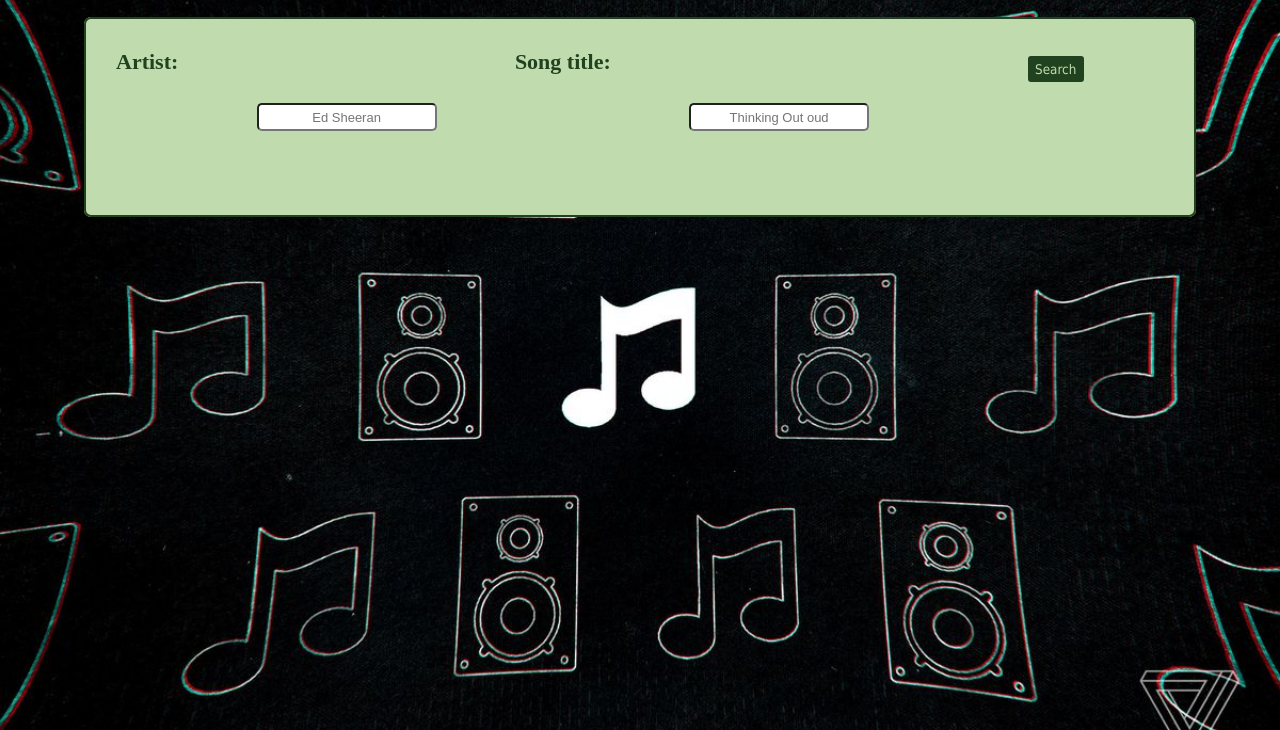
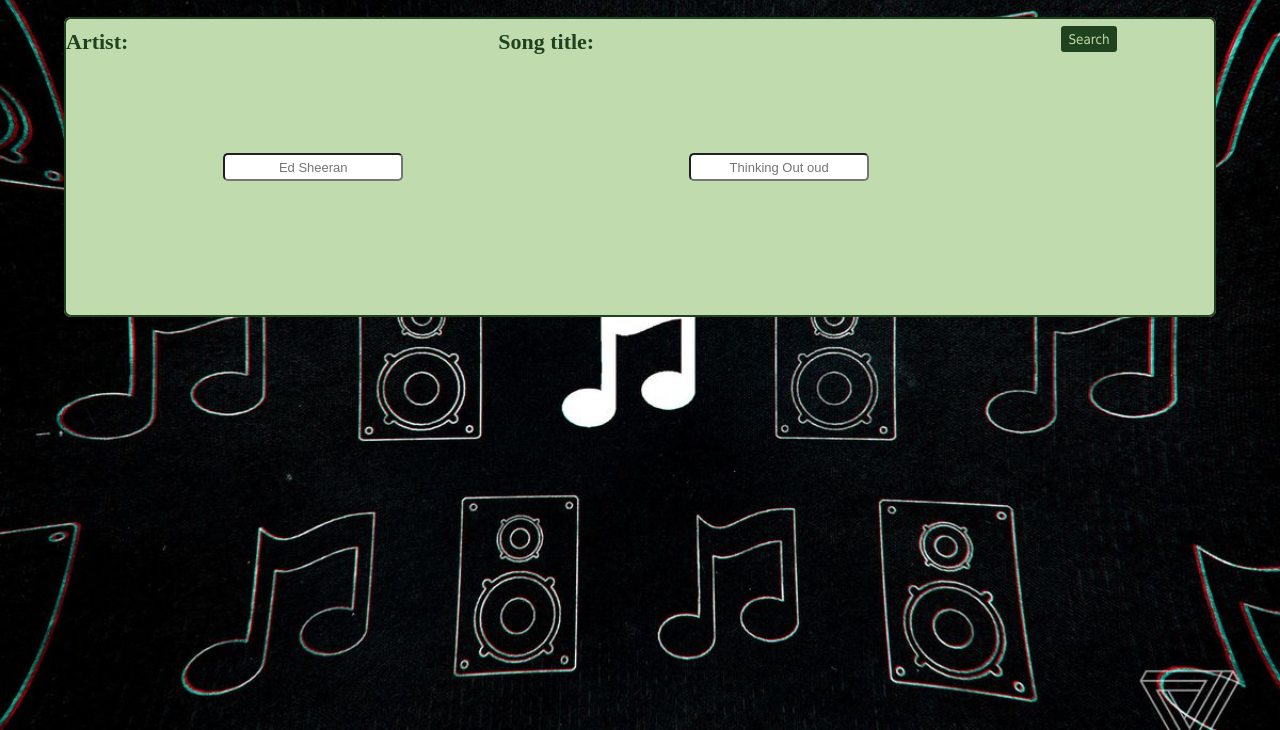
Before and after one commit to fernandogaol/lyricsAPI, a plain HTML site: page index.html in a window 1280 px wide. Shown: the part 70-800 px from the top of the page. Drawn offline with nearby package versions, Linux system fonts and the light colour scheme.

Commit message:
fixing bug

```diff
--- a/style.css
+++ b/style.css
@@ -23,9 +23,8 @@ body h1 {
 
 fieldset {
   background-color: #c0dcaf;
-  height: 200px;
+  height: 300px;
   display: flex;
-  padding: 30px;
   border: 2px solid #21421e;
   border-radius: 7px;
   margin: auto;
@@ -34,12 +33,14 @@ label {
   font-size: 22px;
   font-weight: bold;
   color: #21421e;
+  margin-bottom: 10px;
+  margin-top: 10px;
 }
 
 form {
   text-align: center;
-  padding: 20px;
   margin: auto;
+  margin-top: 20px;
 }
 
 input {
```
